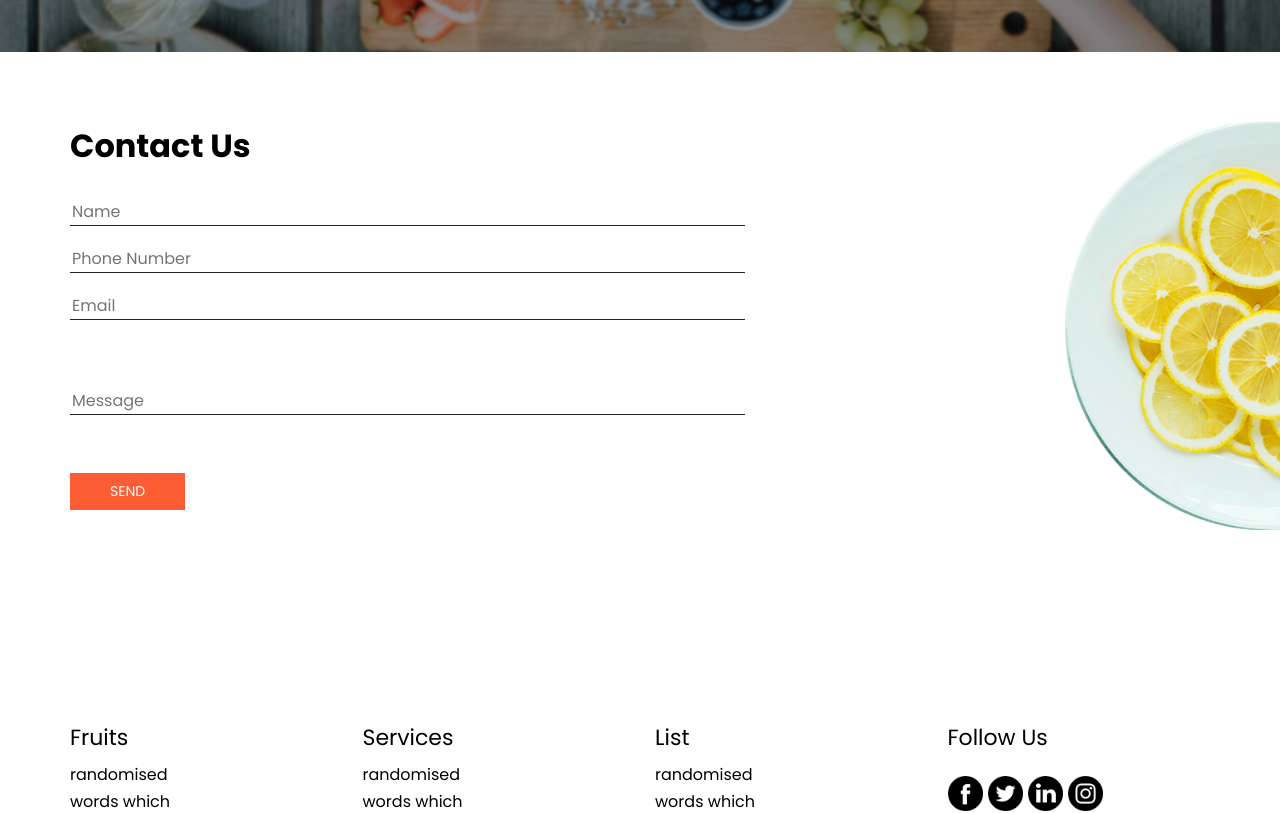
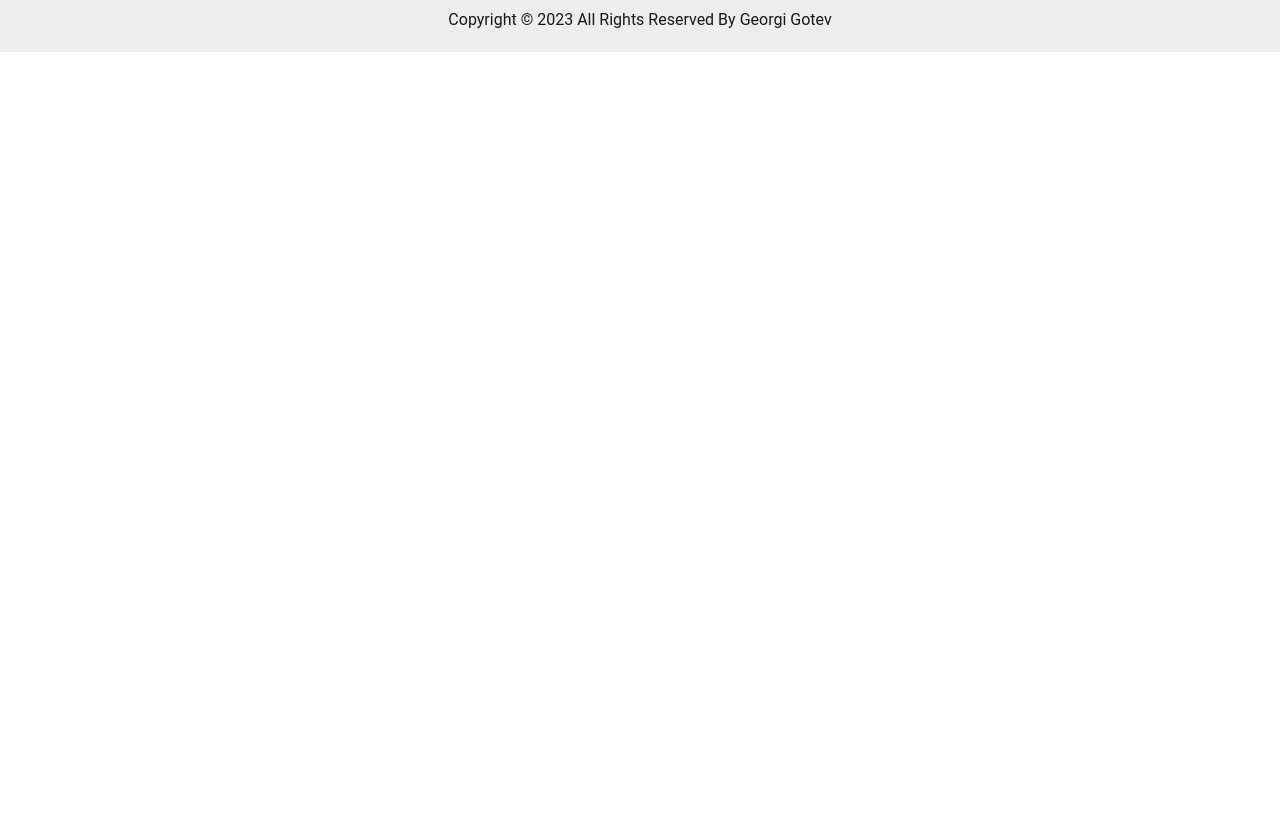
Before and after one commit to GeorgiGotev/freeze-dried, a React (Vite) app in the folder client/: page / in a window 1280 px wide. Shown: the part 2280-3093 px from the top of the page. After the commit the page ends 2332 px from the top, so only its background shows below. Built offline with nearby package versions, Linux system fonts and the light colour scheme; no server answers.

Commit message:
fixing some components

```diff
--- a/client/src/components/Home/Home.jsx
+++ b/client/src/components/Home/Home.jsx
@@ -12,11 +12,11 @@ export default function Home() {
             <OurService />
             <LastTreeFruits />
             <TestyFruits />
-            <ContactUs />
+            {/* <ContactUs /> */}
             {/* <section className="map_section">
                 <div id="map" className="h-100 w-100 "></div>
             </section> */}
-            <SiteMap />
+            {/* <SiteMap /> */}
         </>
     );
 }
```
Also changed, not shown: 1 other file (tests, documents, lock files or other folders).
